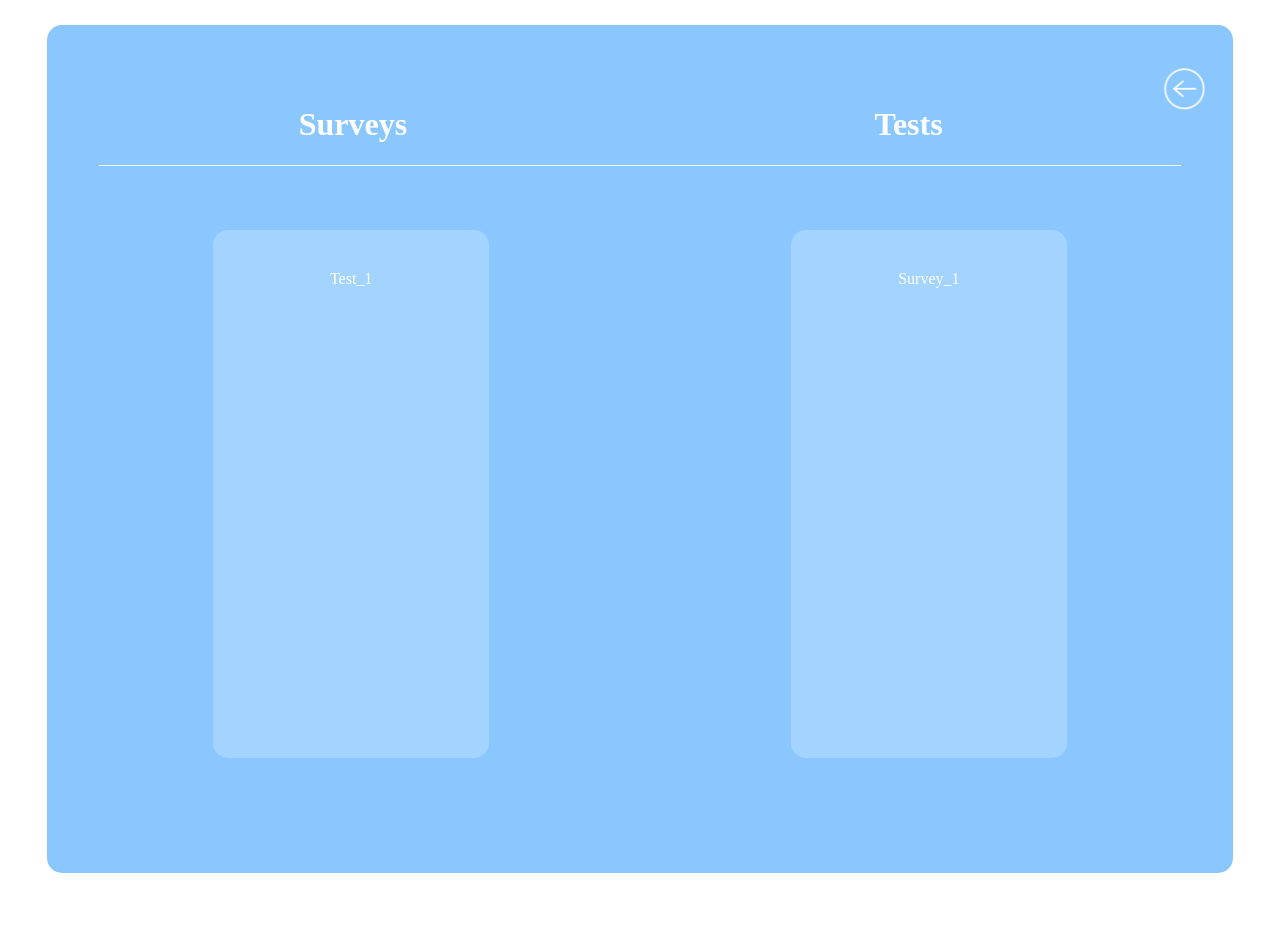
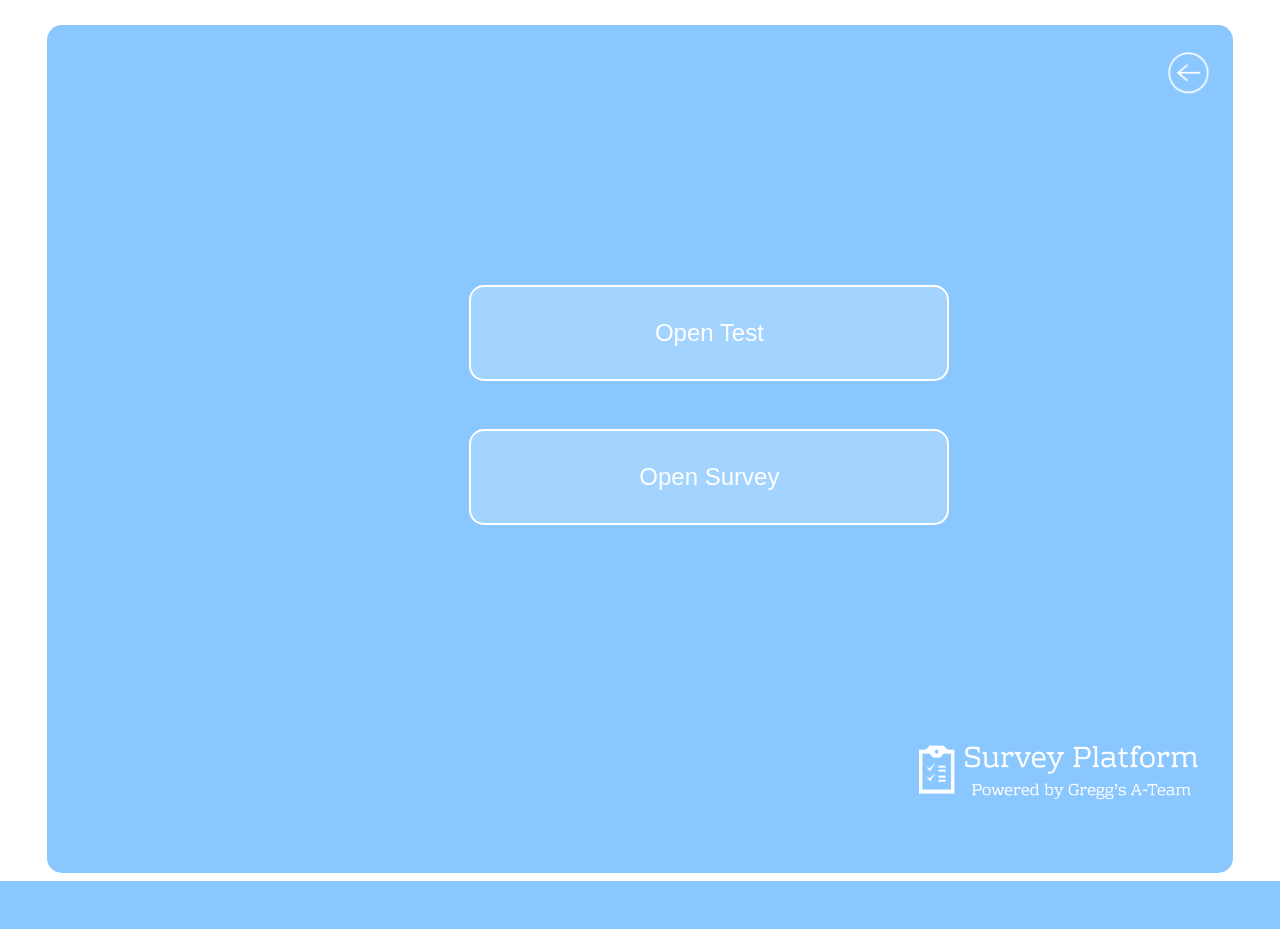
Before and after one commit to mtorres3/SSW322-Test-Survey, a Flask app: template Flask/server/src/templates/open_file.html in a window 1280 px wide. After the commit the page ends 881 px from the top, so only its background shows below. Run offline with Flask 2, Linux system fonts and the light colour scheme; the template is opened without the code that fills it, so the values that code supplies are empty.

Commit message:
added open_file page with links to more pages
finalizes open test/survey front end

```diff
--- a/Flask/server/src/templates/open_file.html
+++ b/Flask/server/src/templates/open_file.html
@@ -4,22 +4,19 @@
 <head>
     <meta charset="UTF-8">
     <meta name="viewport" content="width=device-width, initial-scale=1.0">
-    <title>Open a File</title>
+    <title>Create or Open</title>
     <link rel="stylesheet" href="{{ url_for('static', filename='css/main.css') }}">
 </head>
 
 <body>
     <div class='main-box'>
-        <a href='/upload_or_grade'><img height='50' width='50' src="{{url_for('static', filename='images/back-button.png')}}" class='open-back'></a>
-        <h1 class='open-h1-survey'>Surveys</h1><h1 class='open-h1-test'>Tests</h1>
-        <hr class='open-hr'>
-        <div class='open-div-survey'>
-            <p>Survey_1</p>
+        <a class='back-button' href="create_or_open"><img src="{{url_for('static', filename='images/back-button.png')}}" width='50' height='50'></a>
+        <div class='button-div-2'>
+            <a href='/test_open'><button class='button-one'>Open Test</button></a>
+            <br>
+            <a href='/survey-open'><button class='button-one'>Open Survey</button></a>
         </div>
-        <div class='open-div-test'>
-            <p>Test_1</p>
-        </div>
-
+        <img class="logo-button-pages" width='300' height='75' src="{{url_for('static', filename='images/greggs_a-team.png')}}">
     </div>
 </body>
 
```
